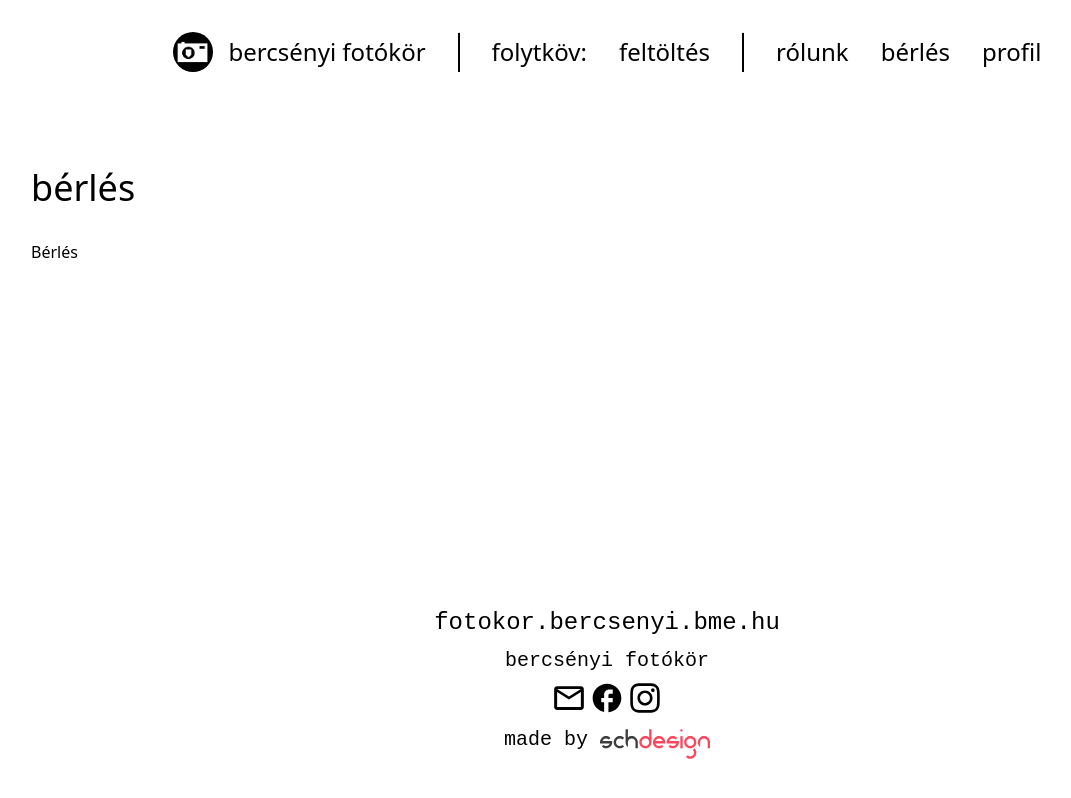
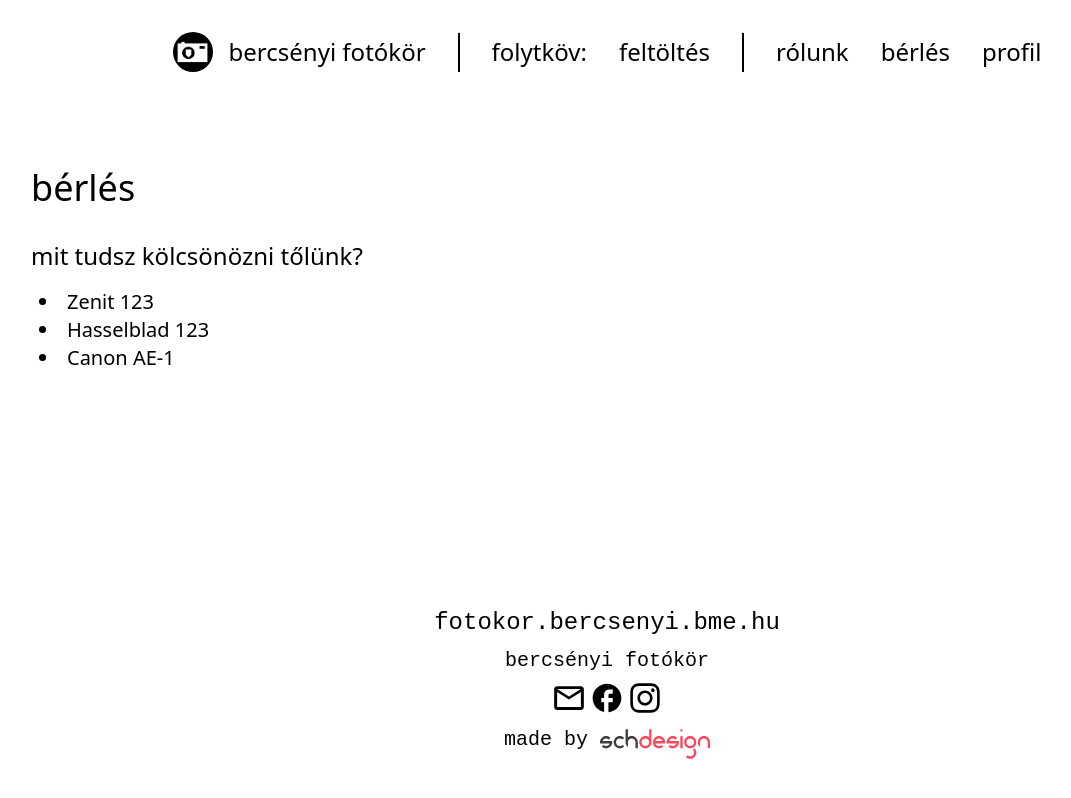
Before and after one commit to simonyiszk/bercsenyi-fotokor-web, a Next.js app: page /berles in a window 1280 px wide. Shown: the whole page, without its empty margins (33-1104 px from the left). Built offline with nearby package versions, Linux system fonts and the light colour scheme.

Commit message:
example usage of Listing on RentPage
Signed-off-by: Miklos Daniel <daniel.miklos0@gmail.com>

```diff
--- a/pages/berles/index.tsx
+++ b/pages/berles/index.tsx
@@ -1,9 +1,11 @@
 import InnerLayout from "@/components/layouts/InnerLayout";
+import Listing from "@/components/typography/Listing";
 
 export default function RentPage() {
+  const items = ["Zenit 123", "Hasselblad 123", "Canon AE-1"];
   return (
     <InnerLayout title="Bérlés" restrictHeight restrictWidth>
-      <p>Bérlés</p>
+      <Listing title="mit tudsz kölcsönözni tőlünk?" items={items} />
     </InnerLayout>
   );
 }
```
